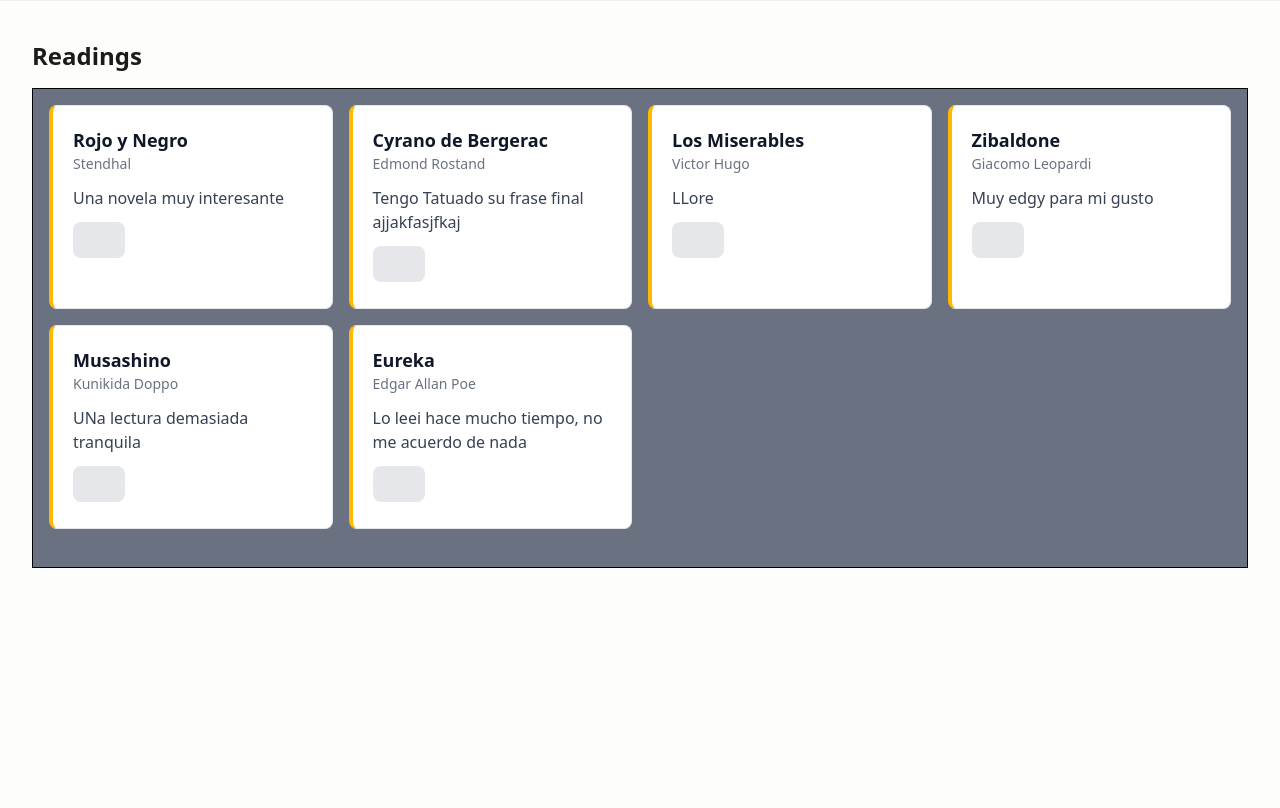
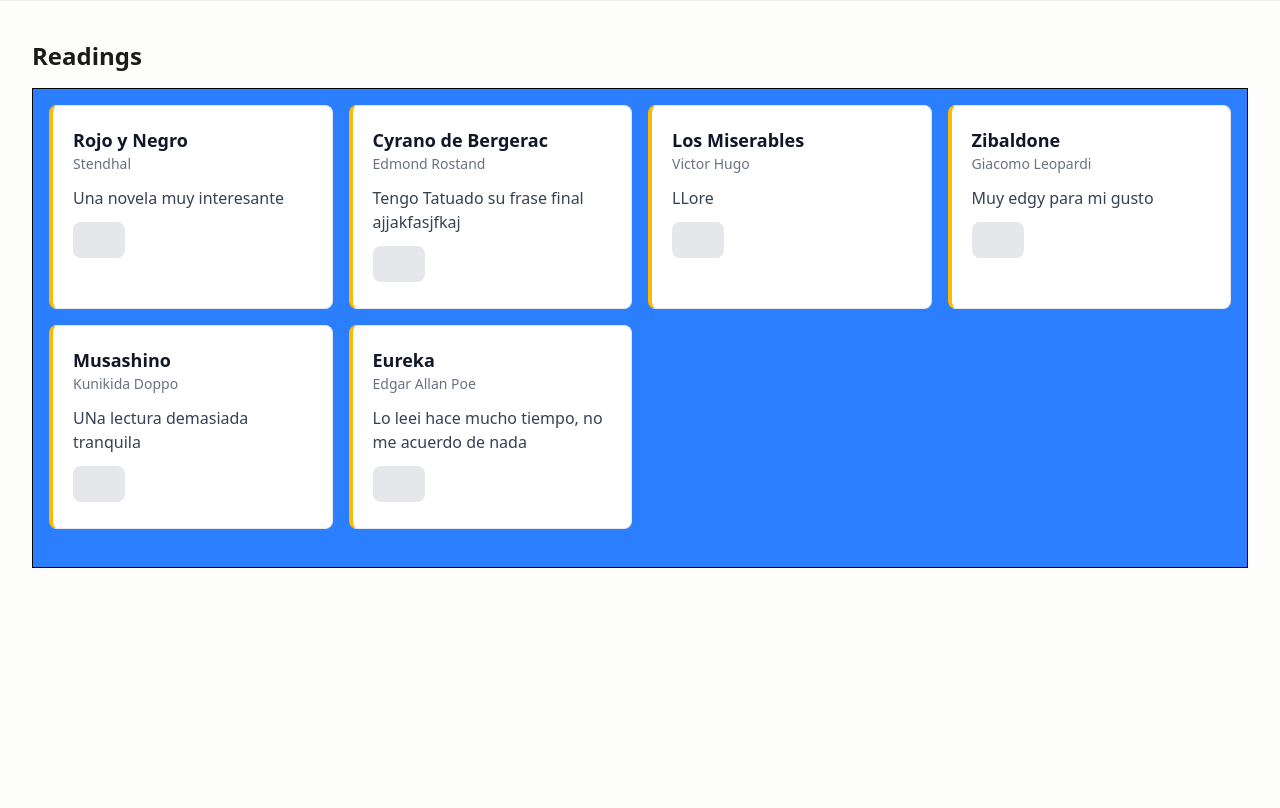
Before and after one commit to Mizume25/readings, a Laravel app: page / in a window 1280 px wide. Shown: the part 124-932 px from the top of the page. Run offline with Laravel 12, Linux system fonts and the light colour scheme; data comes from the database, SQL or seed files in the repository; style sheets or scripts are compiled from the project's sources; some libraries are stand-ins or nearby versions.

Commit message:
otra prueba definitiva

```diff
--- a/resources/views/readings/index.blade.php
+++ b/resources/views/readings/index.blade.php
@@ -4,7 +4,7 @@
 
 @section('content')
     <h1 class="text-2xl font-semibold mb-4">Readings</h1>
-    <div class="mx-auto max-w-8xl min-h-120 border border-black bg-gray-500 p-4">
+    <div class="mx-auto max-w-8xl min-h-120 border border-black bg-blue-500 p-4">
         <div class="grid grid-cols-1 lg:grid-cols-4 md:grid-cols-2 gap-4">
             @foreach ($readings as $reading)
                 <x-card :card="$reading" />
```
